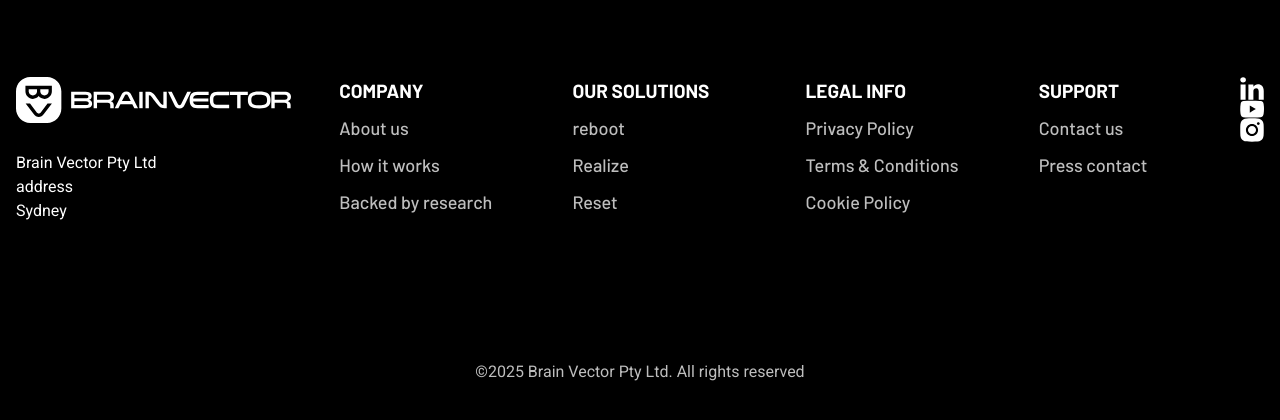
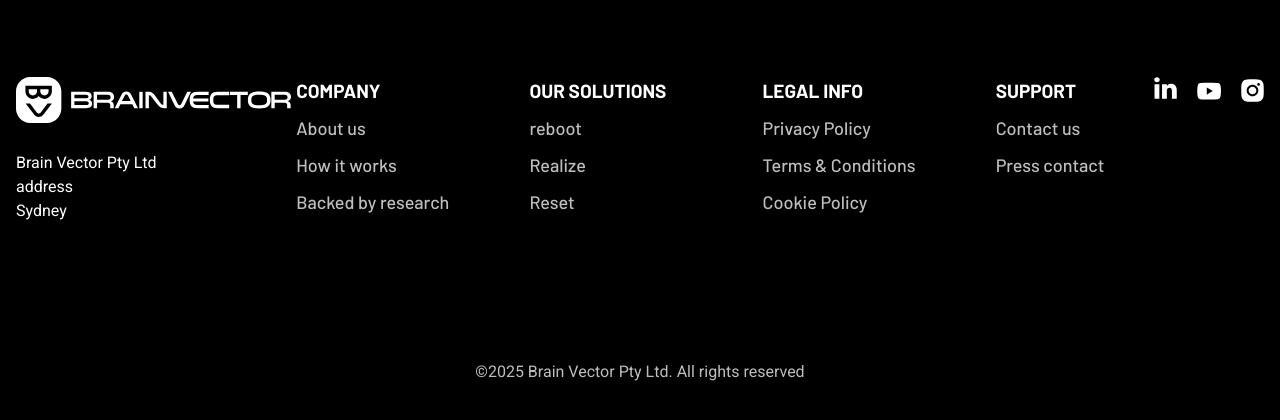
Before and after one commit to rana-web-dev/brainvector, an Astro site: page / in a window 1280 px wide. Shown: the part 7276-7696 px from the top of the page. Built offline with nearby package versions, Linux system fonts and the light colour scheme; Astro itself is replaced by a stand-in of ours.

Commit message:
fix footer

```diff
--- a/src/components/footer.astro
+++ b/src/components/footer.astro
@@ -39,10 +39,12 @@
         <li class="pt-[10px]"><a class="text-[18px] font-medium font-[Barlow]! text-[var(--BE)]" href="">Press contact</a></li>
       </div>
     </div>
-    <div class="flex gap-[20px] hidden md:block">
-      <a href="#"><img src="images/in.svg" alt="in" /></a>
-      <a class="pt-[5px]" href="#"><img src="images/yt.svg" alt="in" /></a>
-      <a class="pt-[2px]" href="#"><img src="images/Instagram.svg" alt="in" /></a>
+    <div class="hidden md:block">
+      <div class="flex gap-[20px]">
+        <a href="#"><img src="images/in.svg" alt="in" /></a>
+        <a class="pt-[5px]" href="#"><img src="images/yt.svg" alt="in" /></a>
+        <a class="pt-[2px]" href="#"><img src="images/Instagram.svg" alt="in" /></a>
+      </div>
     </div>
   </div>
   <p class="text-[16px] text-center font-normal text-[var(--BE)]">©2025 Brain Vector Pty Ltd. All rights reserved</p>
```
